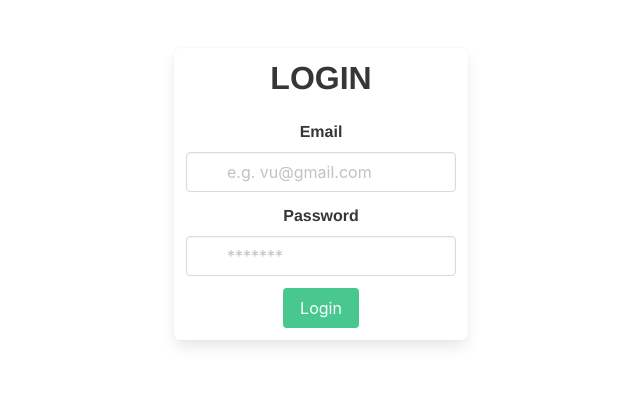
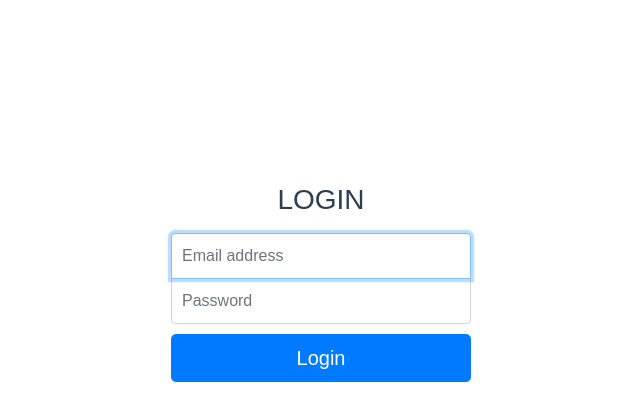
Before and after one commit to doanhoangvu98/projectcms-vuejs, a Vue app: page /login in a window 1280 px wide. Shown: the top 420 px of the page, without its empty margins (319-959 px from the left). Built offline with nearby package versions, Linux system fonts and the light colour scheme.

Commit message:
Create common Admin page and logout function

```diff
--- a/public/index.html
+++ b/public/index.html
@@ -5,6 +5,8 @@
     <meta http-equiv="X-UA-Compatible" content="IE=edge">
     <meta name="viewport" content="width=device-width,initial-scale=1.0">
     <link rel="icon" href="<%= BASE_URL %>favicon.ico">
+    <script src="https://ajax.googleapis.com/ajax/libs/jquery/3.4.1/jquery.min.js"></script>
+    <script src="https://stackpath.bootstrapcdn.com/bootstrap/4.3.1/js/bootstrap.min.js"></script>
     <title>CMS</title>
   </head>
   <body>
--- a/src/App.vue
+++ b/src/App.vue
@@ -12,11 +12,12 @@ export default {
 
 <style>
 #app {
-  font-family: 'Avenir', Helvetica, Arial, sans-serif;
+  font-family:  "Montserrat", sans-serif;
   -webkit-font-smoothing: antialiased;
   -moz-osx-font-smoothing: grayscale;
   text-align: center;
   color: #2c3e50;
-  margin-top: 60px;
+  font-weight: normal;
+  font-style: normal;
 }
 </style>
--- /dev/null
+++ b/src/components/pagecontent.vue
@@ -0,0 +1,62 @@
+<template>
+    <div id="page-content-wrapper">
+        <nav class="navbar navbar-expand-lg navbar-light border-bottom">
+            <button class="navbar-toggler" type="button" data-toggle="collapse" data-target="#navbarSupportedContent" aria-controls="navbarSupportedContent" aria-expanded="false" aria-label="Toggle navigation">
+                <span class="navbar-toggler-icon"></span>
+            </button>
+            <div class="collapse navbar-collapse" id="navbarSupportedContent">
+                <ul class="navbar-nav ml-auto mt-2 mt-lg-0">
+                    <li class="nav-item dropdown">
+                        <a class="nav-link dropdown-toggle" href="#" id="navbarDropdown" role="button" data-toggle="dropdown" aria-haspopup="true" aria-expanded="false">
+                          Admin
+                        </a>
+                        <div class="dropdown-menu dropdown-menu-right" aria-labelledby="navbarDropdown">
+                            <a class="dropdown-item" @click="logout">Logout</a>
+                        </div>
+                    </li>
+                </ul>
+            </div>
+        </nav>
+        <div class="container-fluid">
+            <h1 class="mt-4">Simple Sidebar</h1>
+            <p>The starting state of the menu will appear collapsed on smaller screens, and will appear non-collapsed on larger screens. When toggled using the button below, the menu will change.</p>
+        </div>
+    </div>
+</template>
+
+<script>
+export default {
+  methods: {
+    logout: function(){
+      this.$store.dispatch('logout')
+      .then(() => {
+        this.$router.push({ path: '/login'});
+      })
+    }
+  }
+}
+</script>
+
+<style>
+#page-content-wrapper {
+  min-width: 100vw;
+}
+#wrapper.toggled #sidebar-wrapper {
+  margin-left: 0;
+}
+@media (min-width: 768px) {
+  #sidebar-wrapper {
+    margin-left: 0;
+  }
+  #page-content-wrapper {
+    min-width: 0;
+    width: 100%;
+  }
+  #wrapper.toggled #sidebar-wrapper {
+    margin-left: -15rem;
+  }
+}
+nav {
+   background-color: #0095ff;
+}
+</style>
--- /dev/null
+++ b/src/components/sidebar.vue
@@ -0,0 +1,41 @@
+<template>
+    <!-- Sidebar -->
+    <div class="bg-light border-right" id="sidebar-wrapper">
+      <div class="sidebar-heading">Manager</div>
+      <div class="list-group list-group-flush">
+        <a href="#" class="list-group-item list-group-item-action bg-light">Release Number</a>
+        <a href="#" class="list-group-item list-group-item-action bg-light">User admin</a>
+        <a href="#" class="list-group-item list-group-item-action bg-light">Category</a>
+        <a href="#" class="list-group-item list-group-item-action bg-light">Article</a>
+        <a href="#" class="list-group-item list-group-item-action bg-light">Image</a>
+        <a href="#" class="list-group-item list-group-item-action bg-light">Member</a>
+        <a href="#" class="list-group-item list-group-item-action bg-light">Settings</a>
+      </div>
+    </div>
+</template>
+
+<script>
+export default {
+
+}
+</script>
+
+<style>
+#sidebar-wrapper {
+  min-height: 100vh;
+  -webkit-transition: margin .25s ease-out;
+  -moz-transition: margin .25s ease-out;
+  -o-transition: margin .25s ease-out;
+  transition: margin .25s ease-out;
+}
+#sidebar-wrapper .sidebar-heading {
+padding: 0.875rem 1.25rem;
+font-size: 1.2rem;
+}
+#sidebar-wrapper .list-group {
+  width: 15rem;
+}
+.sidebar-heading{
+  background-color: #0095ff;
+}
+</style>
--- /dev/null
+++ b/src/store/index.js
@@ -0,0 +1,13 @@
+import Vue from 'vue';
+import Vuex from 'vuex';
+import axios from 'axios'
+import { Promise } from 'q';
+import login from './modules/login';
+
+Vue.use(Vuex);
+
+export default new Vuex.Store({
+    modules: {
+        login,
+    }
+});
--- a/src/store.js
+++ b/src/store/modules/login.js
@@ -1,11 +1,8 @@
-import Vue from 'vue'
-import Vuex from 'vuex'
 import axios from 'axios'
-import { Promise } from 'q';
 
-Vue.use(Vuex)
+axios.defaults.baseURL = 'http://localhost:3000/v1'
 
-export default new Vuex.Store({
+export default{
     state: {
         accessToken: localStorage.getItem('accessToken') || '',
         loggingIn: false,
@@ -29,10 +26,10 @@ export default new Vuex.Store({
         isLoggedIn: state => !!state.accessToken
     },
     actions: {
-        login({commit}, data) {
+        login({ commit }, data) {
             return new Promise((resolve, reject) => {
                 commit('loginStart');
-                axios.post('http://localhost:3000/v1/sessions', {
+                axios.post('sessions', {
                     ...data
                 })
                     .then(response => {
@@ -61,4 +58,4 @@ export default new Vuex.Store({
             })
         }
     }
-})
+}
--- /dev/null
+++ b/src/views/404page.vue
@@ -0,0 +1,9 @@
+<template>
+    <div class="container is-fluid">
+        <h3 class="title is-3">Whoops!</h3>
+        <div class="notification">
+            It seems like we couldn't find the page you were looking for
+        </div>
+        <a class="button is-danger" href="/admin">Go back</a>
+    </div>
+</template>
--- a/src/views/Admin.vue
+++ b/src/views/Admin.vue
@@ -1,13 +1,21 @@
 <template>
-  <div class="container">
-    <h2 class="is-title">Admin page</h2>
-    <span v-if="isLoggedIn"> | <a @click="logout">Logout</a></span>
-  </div>
+   <div class="d-flex" id="wrapper">
+     <Sidebar></Sidebar>
+     <Pagecontent></Pagecontent>
+   </div>
 </template>
 
 <script>
+
+import Sidebar from "./../components/sidebar"
+import Pagecontent from "./../components/pagecontent"
+
   export default {
       name: 'admin',
+      components: {
+        Sidebar,
+        Pagecontent
+      },
       computed: {
         isLoggedIn: function(){
           return this.$store.getters.isLoggedIn
--- a/src/views/Login.vue
+++ b/src/views/Login.vue
@@ -1,38 +1,18 @@
 <template>
-  <div class="container">
-    <div class="columns is-centered">
-      <div class="column is-5-tablet is-4-desktop is-3-widescreen box">
-        <h2 class="title">LOGIN</h2>
-        <p v-if="loginError">{{ loginError }}</p>
-        <p v-if="accessToken">Login Successful</p>
-        <form @submit.prevent="loginSubmit">
+  <div class="text-center" id="login">
+    <form class="form-signin" @submit.prevent="loginSubmit">
+      <h1 class="h3 mb-3 font-weight-normal">LOGIN</h1>
 	    <p if="errors.length">
         <ul>
           <li v-for="error in errors" v-bind:key="error">{{ error }}</li>
         </ul>
       </p>
-          <div class="field">
-            <div class="control has-icons-left">
-              <label for="" class="label">Email</label>
-              <div class="control has-icons-left">
-                <input type="email" placeholder="e.g. vu@gmail.com" class="input" v-model="email">
-            </div>
-            </div>
-          </div>
-          <div class="field">
-            <div class="control has-icons-left">
-             <label for="" class="label">Password</label>
-              <div class="control has-icons-left">
-                <input type="password" placeholder="*******" class="input"  v-model="password">
-            </div>
-          </div>
-          </div>
-          <div class="field">
-           <input class="button is-success" type="submit" value="Login">
-          </div>
+      <label for="inputEmail" class="sr-only">Email address</label>
+      <input type="email" id="inputEmail" class="form-control" placeholder="Email address" v-model="email" autofocus>
+      <label for="inputPassword" class="sr-only">Password</label>
+      <input type="password" id="inputPassword" class="form-control" placeholder="Password" v-model="password">
+      <button class="btn btn-lg btn-primary btn-block" type="submit" value="Login">Login</button>
     </form>
-      </div>
-    </div>
   </div>
 </template>
 
@@ -81,7 +61,7 @@
           } else if(!this.password){
             this.errors.push(this.errorMessage.message3)
           } else{
-            this.errors.push(this.errorMessage.message)
+            this.errors.push(this.errorMessage.message4)
           }
         })
       }
@@ -91,3 +71,47 @@
     }
   }
 </script>
+
+<style>
+#login {
+  margin-top: 8em;
+  display: -ms-flexbox;
+  display: flex;
+  -ms-flex-align: center;
+  align-items: center;
+  padding-top: 40px;
+  padding-bottom: 40px;
+  background-color: #ffffff;
+}
+
+.form-signin {
+  width: 100%;
+  max-width: 330px;
+  padding: 15px;
+  margin: auto;
+}
+.form-signin .form-control {
+  position: relative;
+  box-sizing: border-box;
+  height: auto;
+  padding: 10px;
+  font-size: 16px;
+}
+.form-signin .form-control:focus {
+  z-index: 2;
+}
+.form-signin input[type="email"] {
+  margin-bottom: -1px;
+  border-bottom-right-radius: 0;
+  border-bottom-left-radius: 0;
+}
+.form-signin input[type="password"] {
+  margin-bottom: 10px;
+  border-top-left-radius: 0;
+  border-top-right-radius: 0;
+}
+ul{
+  list-style: none;
+  text-align: left;
+}
+</style>
```
Also changed, not shown: src/main.js (+7 -4 lines). Lines whose indentation alone changed are shown as unchanged.
